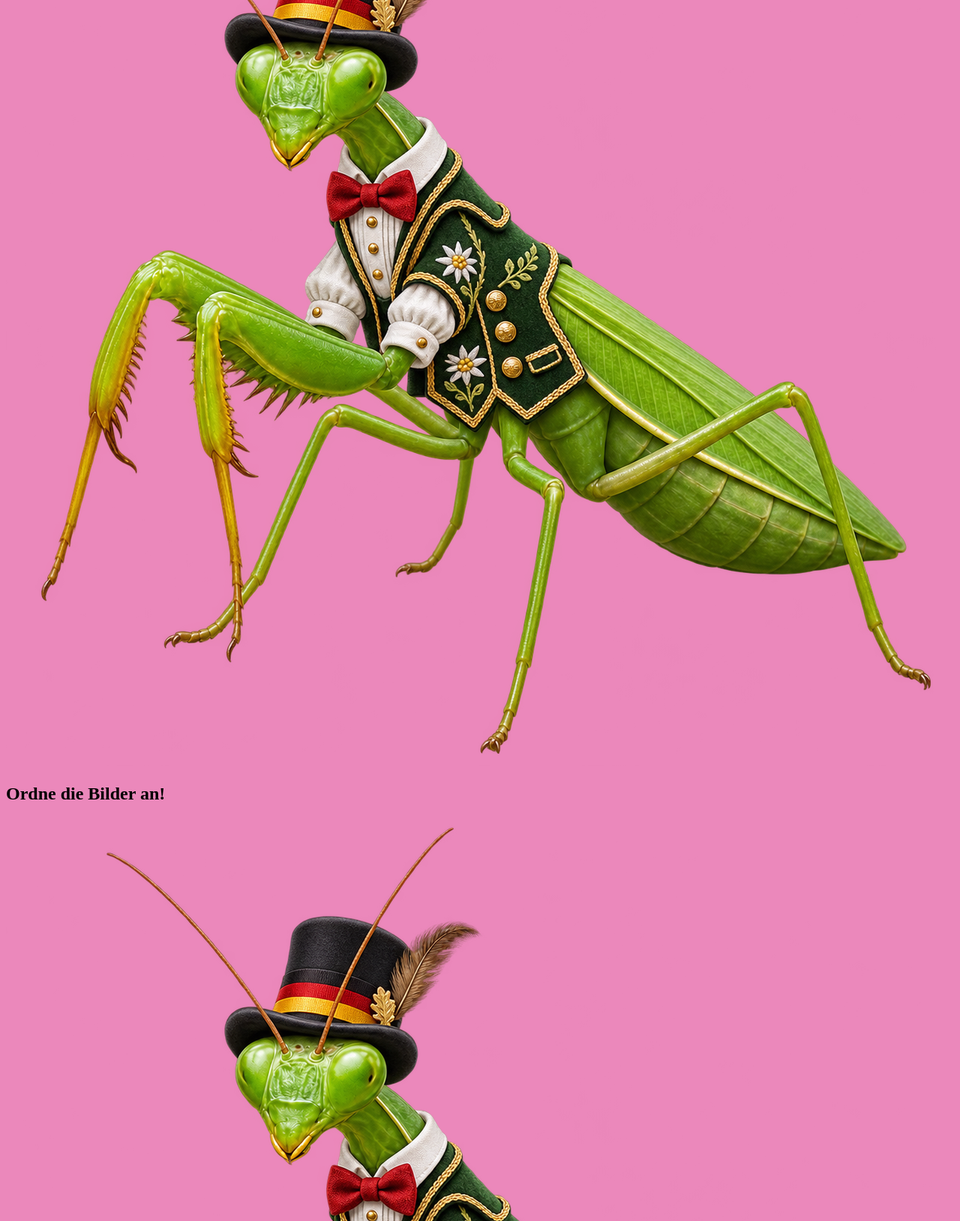
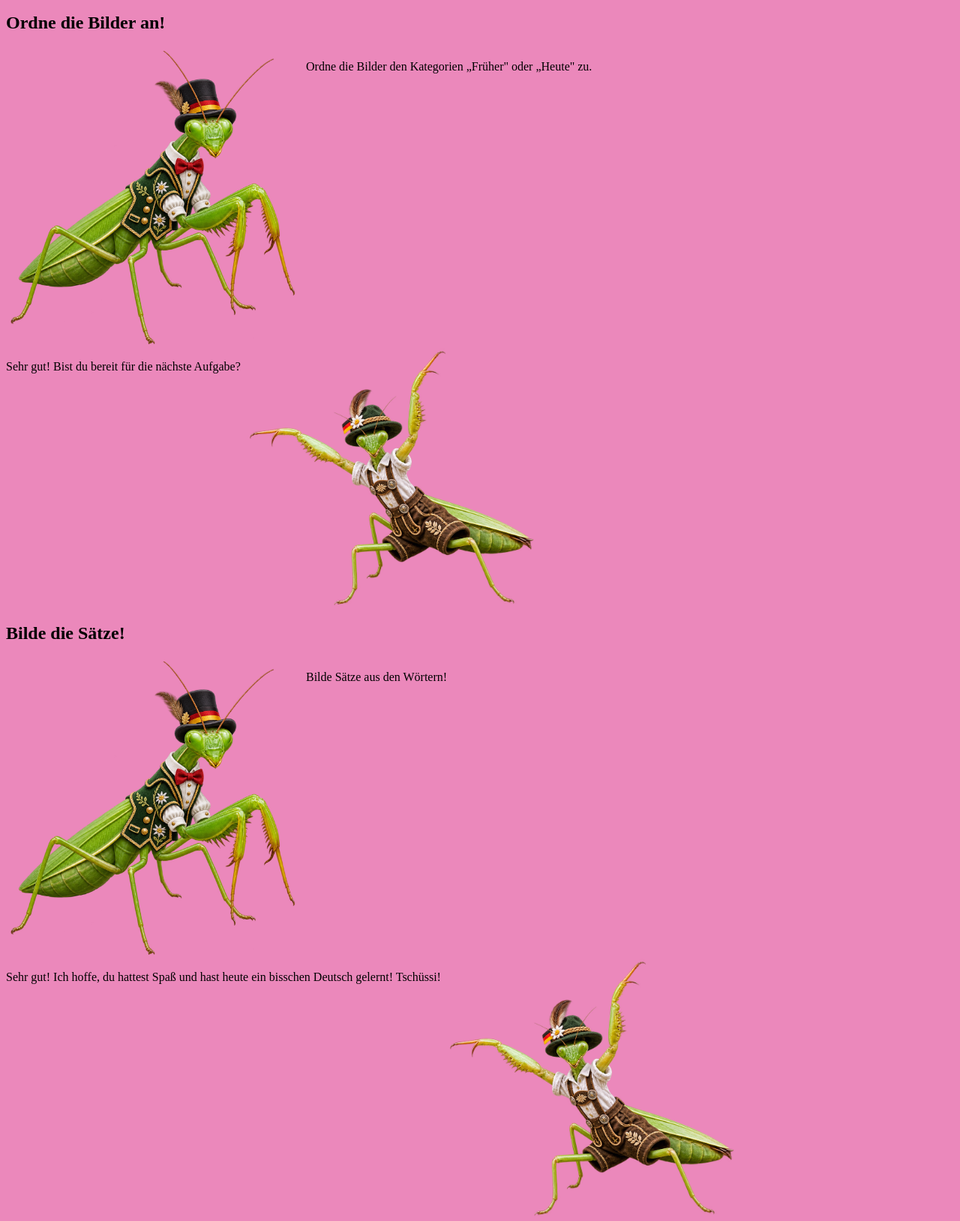
Before and after one commit to jeffreyderis95/TareaIntegradora, a plain HTML site: page index.html in a window 1280 px wide. Shown: the part 550-2178 px from the top of the page at 75% size. Drawn offline with Linux system fonts and the light colour scheme.

Commit message:
see it, say it, sorted

```diff
--- a/index.html
+++ b/index.html
@@ -9,36 +9,67 @@
   <body>
     <h1>Deustchland: Früher und heute</h1>
     <h2>Das ist Gottfried!</h2>
-    <p>Hallo! Ich heiße Gottfried und ich bin eine deutsche Gottesanbeterin!</p>
-    <p>Ich liebe Geschichte, Abenteuer und natürlich die deutsche Sprache!</p>
+    <div class="gottfried-speech">
+      <div>
+        <p>
+          Hallo! Ich heiße Gottfried und ich bin eine deutsche Gottesanbeterin!
+        </p>
+        <p>
+          Ich liebe Geschichte, Abenteuer und natürlich die deutsche Sprache!
+        </p>
         <p>
           Heute reisen wir zusammen durch die Zeit und entdecken die Geschichte
-      Deutschlands. Wir besuchen verschiedene Jahre, lernen interessante Fakten
-      und üben dabei Deutsch.
+          Deutschlands. Wir besuchen verschiedene Jahre, lernen interessante
+          Fakten und üben dabei Deutsch.
         </p>
         <p>
           Ich helfe dir mit neuen Wörtern, einfachen Erklärungen und kleinen
           Spielen.
         </p>
         <p>Bist du bereit für unser Abenteuer? Los geht's!</p>
-    <img src="images/gottfried_mantis_2.png" alt="" />
+      </div>
+      <img class="gottfried-image" src="images/gottfried_mantis_2.png" alt="" />
+    </div>
     <h2>Ordne die Bilder an!</h2>
-    <img src="images/gottfried_mantis_2.png" alt="" />
+    <div class="gottfried-speech">
+      <img
+        class="gottfried-image mirrored"
+        src="images/gottfried_mantis_2.png"
+        alt=""
+      />
 
       <p>Ordne die Bilder den Kategorien „Früher" oder „Heute" zu.</p>
+    </div>
+    <div class="gottfried-speech">
       <p>Sehr gut! Bist du bereit für die nächste Aufgabe?</p>
-    <img src="images/gottfried_mantis_1.png" alt="" />
+      <img
+        class="gottfried-image mirrored"
+        src="images/gottfried_mantis_1.png"
+        alt=""
+      />
+    </div>
 
     <h2>Bilde die Sätze!</h2>
-    <img src="images/gottfried_mantis_2.png" alt="" />
+    <div class="gottfried-speech">
+      <img
+        class="gottfried-image mirrored"
+        src="images/gottfried_mantis_2.png"
+        alt=""
+      />
 
       <p>Bilde Sätze aus den Wörtern!</p>
+    </div>
+    <div class="gottfried-speech">
       <p>
         Sehr gut! Ich hoffe, du hattest Spaß und hast heute ein bisschen Deutsch
         gelernt! Tschüssi!
       </p>
-    <img src="images/gottfried_mantis_1.png" alt="" />
-
+      <img
+        class="gottfried-image mirrored"
+        src="images/gottfried_mantis_1.png"
+        alt=""
+      />
+    </div>
     <script src="scripts.js"></script>
   </body>
 </html>
--- a/style.css
+++ b/style.css
@@ -20,3 +20,9 @@ h1 {
 .mirrored {
   transform: scaleX(-1);
 }
+.gottfried-image {
+  width: 400px;
+}
+.gottfried-speech {
+  display: flex;
+}
```
Lines whose indentation alone changed are shown as unchanged.
